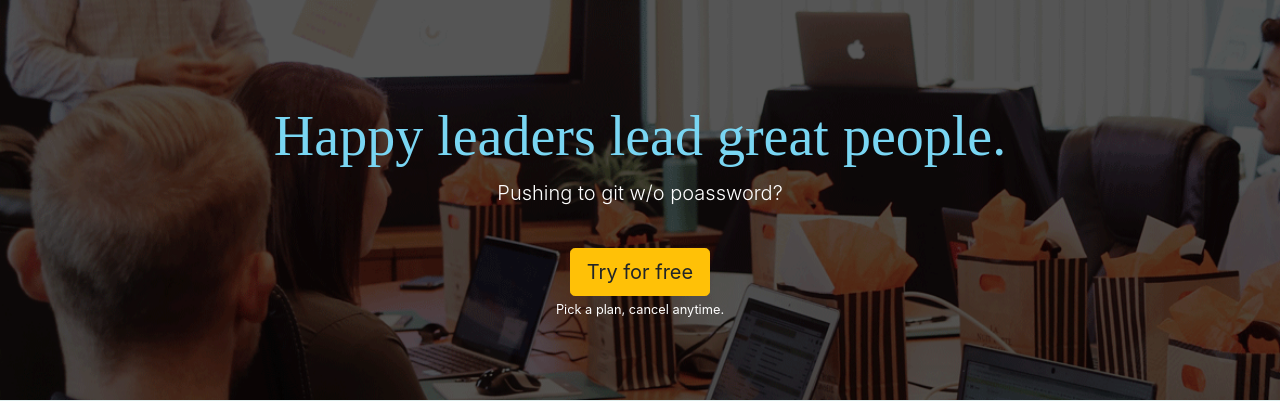
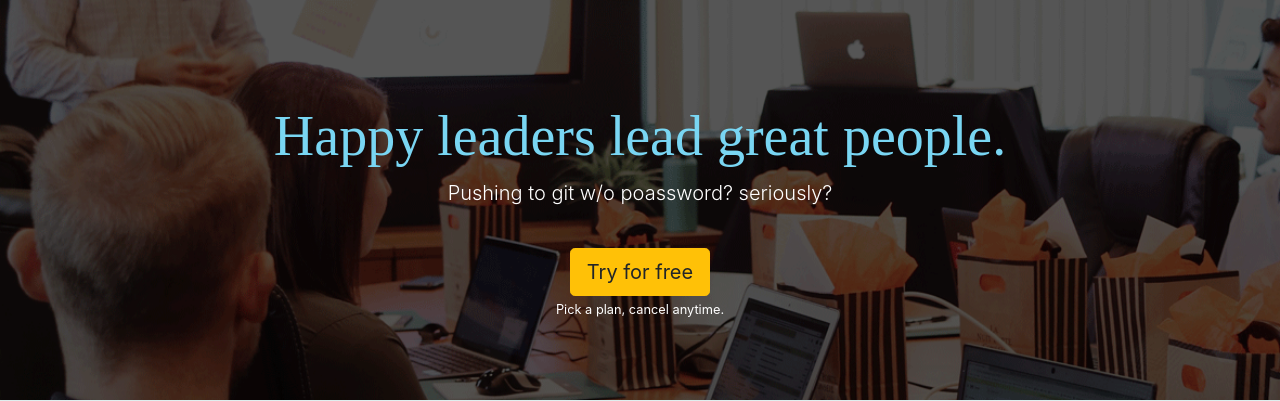
Before and after one commit to vetleen/vttest, a Django app: page / in a window 1280 px wide. Shown: the part 57-458 px from the top of the page. Run offline with Django 3.2, Linux system fonts and the light colour scheme; some libraries are stand-ins or nearby versions.

Commit message:
am I at least gonna get to push with no password and user? 2

```diff
--- a/website/templates/index.html
+++ b/website/templates/index.html
@@ -11,6 +11,7 @@
           <p class="lead text-white">
             <!-- Software to help you increase employee satisfaction and loyalty. -->
             Pushing to git w/o poassword?
+            seriously?
           </p><br />
         <a class="btn btn-warning btn-lg" href="{% url 'sign-up'%}" role="button">Try for free</a>
         <p class="text-white"><small>Pick a plan, cancel anytime.</small></p>
```
